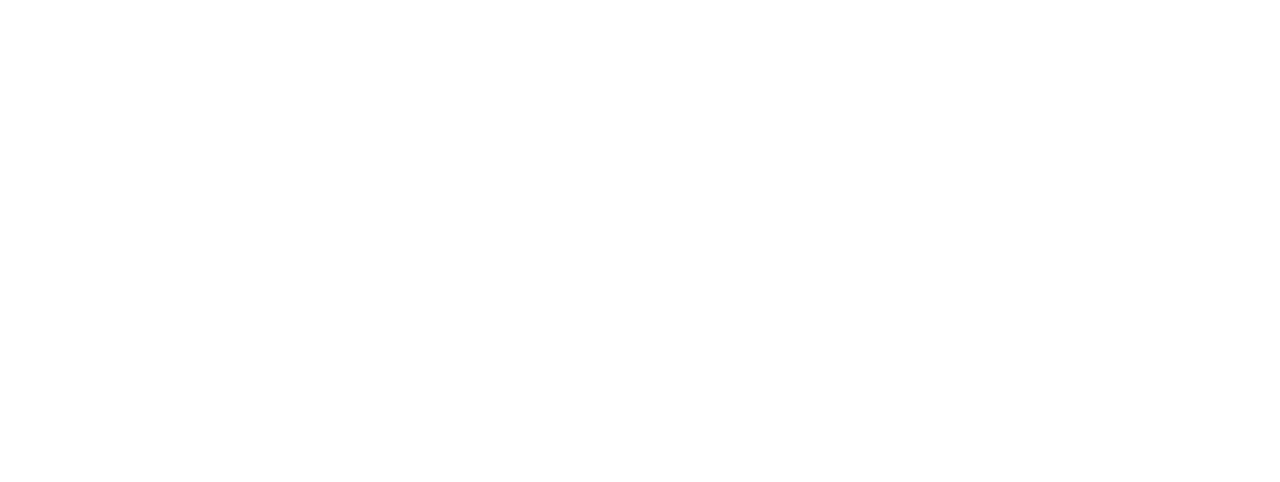
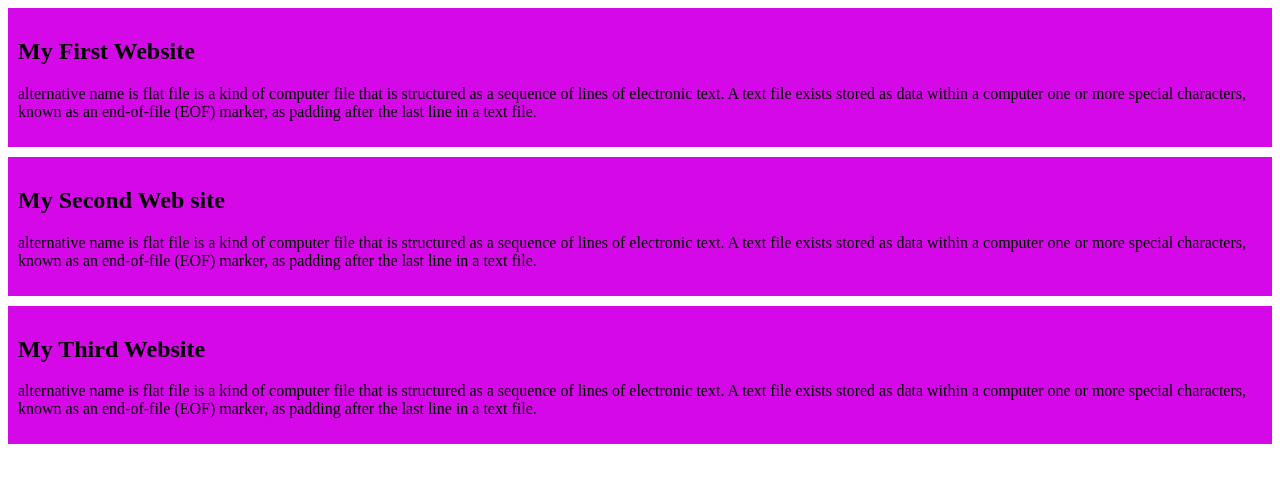
Before and after one commit to muazcomputer/my-simple-website, a plain HTML site: page index.html in a window 1280 px wide. Drawn offline with Linux system fonts and the light colour scheme.

Commit message:
second commit

```diff
--- /dev/null
+++ b/design/style.css
@@ -0,0 +1,6 @@
+div{
+    background-color: rgb(213, 9, 231);
+    padding: 10px;
+    margin-bottom: 10px
+
+}
--- a/index.html
+++ b/index.html
@@ -3,9 +3,22 @@
 <head>
     <meta charset="UTF-8">
     <meta name="viewport" content="width=device-width, initial-scale=1.0">
-    <title>my simple website</title>
+    <title>My Simple Website</title>
+    <link rel="stylesheet" href="design/style.css">
 </head>
 <body>
 
+    <div>
+        <h2>My First Website</h2>
+        <p>alternative name is flat file is a kind of computer file that is structured as a sequence of lines of electronic text. A text file exists stored as data within a computer  one or more special characters, known as an end-of-file (EOF) marker, as padding after the last line in a text file.</p>
+    </div>
+    <div>
+        <h2>My Second Web site</h2>
+        <p>alternative name is flat file is a kind of computer file that is structured as a sequence of lines of electronic text. A text file exists stored as data within a computer  one or more special characters, known as an end-of-file (EOF) marker, as padding after the last line in a text file.</p>
+    </div>
+    <div>
+        <h2>My Third Website</h2>
+        <p>alternative name is flat file is a kind of computer file that is structured as a sequence of lines of electronic text. A text file exists stored as data within a computer  one or more special characters, known as an end-of-file (EOF) marker, as padding after the last line in a text file.</p>
+    </div>
 </body>
 </html>
```
